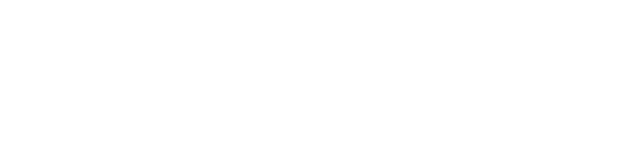
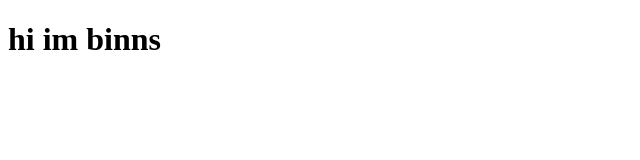
Before and after one commit to Lord-binns/IT24A-ASSESTMENT, a plain HTML site: page index.html in a window 1280 px wide. Shown: the whole page, without its empty margins (0-640 px from the left). Drawn offline with Linux system fonts and the light colour scheme.

Commit message:
added binns

```diff
--- a/index.html
+++ b/index.html
@@ -7,5 +7,8 @@
 </head>
 <body>
 
+<h1> hi im binns</h1>
+
+
 </body>
 </html>
```
